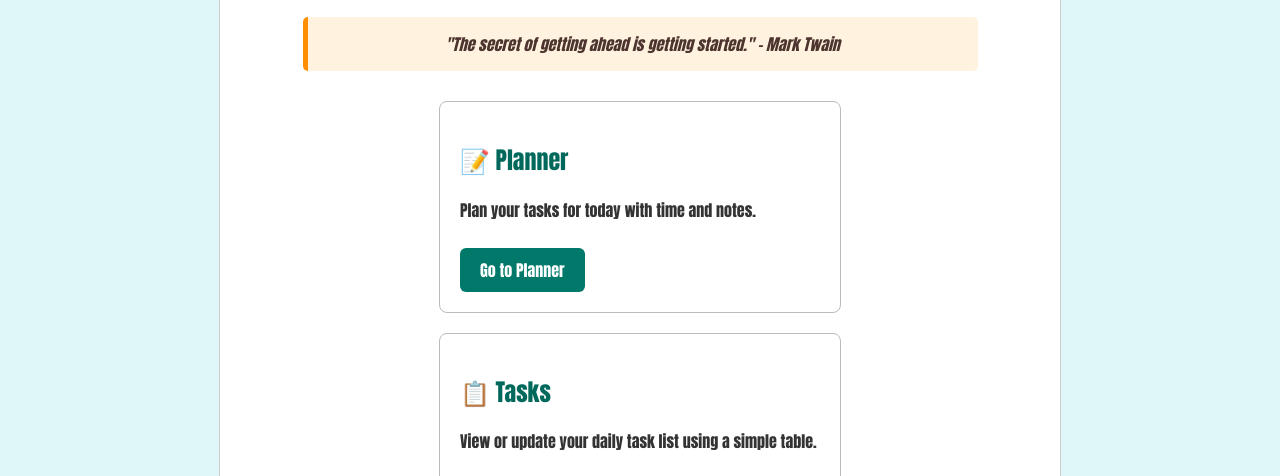
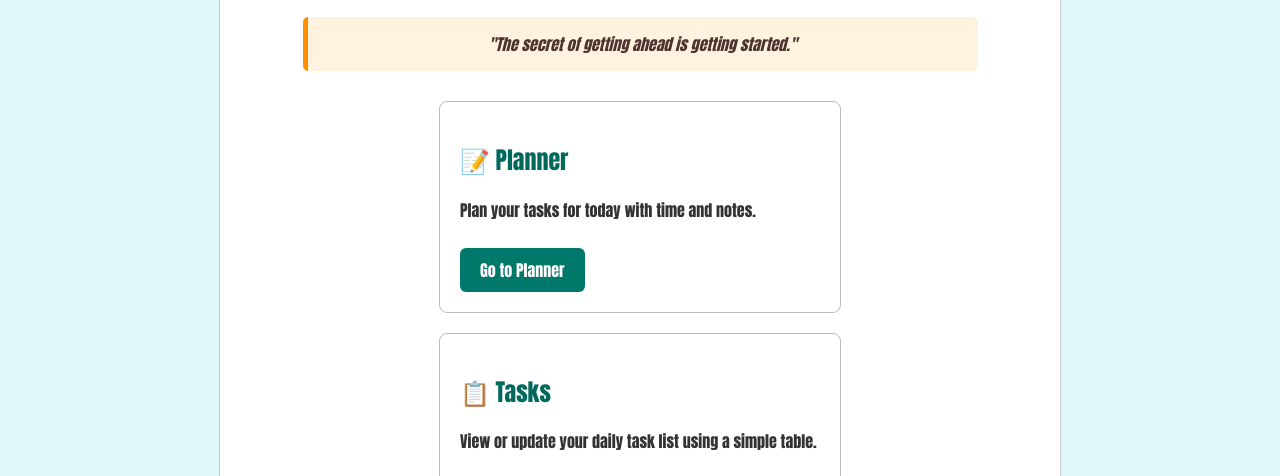
Before and after one commit to Sankiiiiii/mydailywebsite, a plain HTML site: page index.html in a window 1280 px wide. Shown: the part 305-781 px from the top of the page. Drawn offline with Linux system fonts and the light colour scheme.

Commit message:
Update index.html

```diff
--- a/index.html
+++ b/index.html
@@ -83,7 +83,7 @@
     </div>
 
     <div class="quote">
-      "The secret of getting ahead is getting started." – Mark Twain
+      "The secret of getting ahead is getting started."
     </div>
 
     <div class="sections">
```
